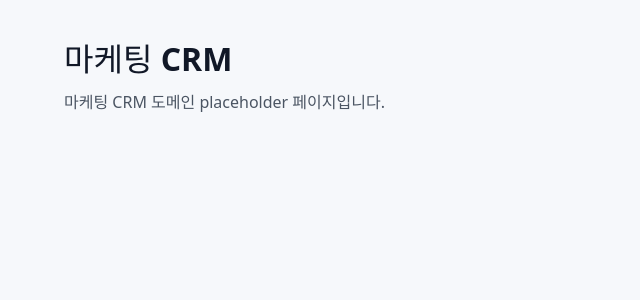
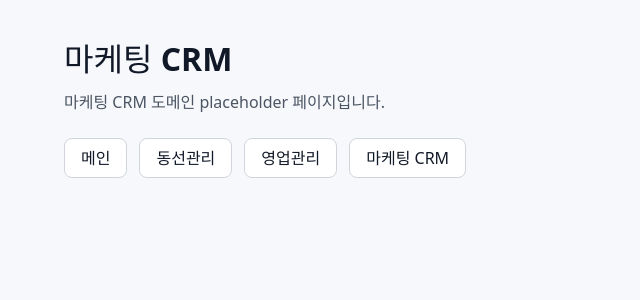
Before and after one commit to DNC-jinsol/hanaro-client-skeleton, a React (Vite) app: page /crm in a window 1280 px wide. Shown: the top 300 px of the page, without its empty margins (0-640 px from the left). Built offline with nearby package versions, Linux system fonts and the light colour scheme.

Commit message:
refactor: 라우팅 구조 정리

```diff
--- a/src/App.module.css
+++ b/src/App.css
@@ -4,32 +4,32 @@
   color: #111827;
 }
 
-.appShell {
+.app-shell {
   max-width: 1200px;
   margin: 0 auto;
   padding: 40px 24px;
 }
 
-.appShell h1 {
+.app-shell h1 {
   margin: 0 0 12px;
   font-size: 32px;
   line-height: 1.2;
 }
 
-.appShell p {
+.app-shell p {
   margin: 0;
   font-size: 16px;
   color: #4b5563;
 }
 
-.appNav {
+.app-nav {
   display: flex;
   flex-wrap: wrap;
   gap: 12px;
   margin-top: 24px;
 }
 
-.appNav a {
+.app-nav-button {
   display: inline-flex;
   align-items: center;
   min-height: 40px;
@@ -38,9 +38,10 @@
   border-radius: 8px;
   color: #111827;
   background: #ffffff;
-  text-decoration: none;
+  font: inherit;
+  cursor: pointer;
 }
 
-.appNav a:hover {
+.app-nav-button:hover {
   background: #f3f4f6;
 }
--- a/src/App.tsx
+++ b/src/App.tsx
@@ -1,66 +1,8 @@
-import { Link, Navigate, Route, Routes } from 'react-router-dom'
-import styles from './App.module.css'
-
-function HomePage() {
-  return (
-    <main className={styles.app}>
-      <section className={styles.appShell}>
-        <h1>Hanaro Frontend Skeleton</h1>
-        <p>3개 도메인이 공통으로 사용할 프론트엔드 스켈레톤입니다.</p>
-
-        <nav className={styles.appNav} aria-label="도메인 내비게이션">
-          <Link to="/route-management">동선관리</Link>
-          <Link to="/sales">영업관리</Link>
-          <Link to="/crm">마케팅 CRM</Link>
-        </nav>
-      </section>
-    </main>
-  )
-}
-
-function RouteManagementPage() {
-  return (
-    <main className={styles.app}>
-      <section className={styles.appShell}>
-        <h1>동선관리</h1>
-        <p>동선관리 도메인 placeholder 페이지입니다.</p>
-      </section>
-    </main>
-  )
-}
-
-function SalesPage() {
-  return (
-    <main className={styles.app}>
-      <section className={styles.appShell}>
-        <h1>영업관리</h1>
-        <p>영업관리 도메인 placeholder 페이지입니다.</p>
-      </section>
-    </main>
-  )
-}
-
-function CrmPage() {
-  return (
-    <main className={styles.app}>
-      <section className={styles.appShell}>
-        <h1>마케팅 CRM</h1>
-        <p>마케팅 CRM 도메인 placeholder 페이지입니다.</p>
-      </section>
-    </main>
-  )
-}
+import './App.css'
+import { AppRouter } from './app/AppRouter'
 
 function App() {
-  return (
-    <Routes>
-      <Route path="/" element={<HomePage />} />
-      <Route path="/route-management" element={<RouteManagementPage />} />
-      <Route path="/sales" element={<SalesPage />} />
-      <Route path="/crm" element={<CrmPage />} />
-      <Route path="*" element={<Navigate to="/" replace />} />
-    </Routes>
-  )
+  return <AppRouter />
 }
 
 export default App
--- /dev/null
+++ b/src/app/AppRouter.tsx
@@ -0,0 +1,28 @@
+import { Suspense } from 'react'
+import { Navigate, Route, Routes } from 'react-router-dom'
+
+import { APP_ROUTES, HOME_ROUTE } from '../routes/routeConfig'
+
+function RouteFallback() {
+  return (
+    <main className="app">
+      <section className="app-shell">
+        <h1>로딩 중</h1>
+        <p>페이지를 불러오고 있습니다.</p>
+      </section>
+    </main>
+  )
+}
+
+export function AppRouter() {
+  return (
+    <Suspense fallback={<RouteFallback />}>
+      <Routes>
+        {APP_ROUTES.map(({ key, path, Component }) => (
+          <Route key={key} path={path} element={<Component />} />
+        ))}
+        <Route path="*" element={<Navigate to={HOME_ROUTE.path} replace />} />
+      </Routes>
+    </Suspense>
+  )
+}
--- /dev/null
+++ b/src/components/AppNav.tsx
@@ -0,0 +1,22 @@
+import { useNavigate } from 'react-router-dom'
+
+import { APP_ROUTES } from '../routes/routeConfig'
+
+export function AppNav() {
+  const navigate = useNavigate()
+
+  return (
+    <nav className="app-nav" aria-label="도메인 내비게이션">
+      {APP_ROUTES.map((route) => (
+        <button
+          key={route.key}
+          type="button"
+          className="app-nav-button"
+          onClick={() => navigate(route.path)}
+        >
+          {route.label}
+        </button>
+      ))}
+    </nav>
+  )
+}
--- /dev/null
+++ b/src/pages/CrmPage.tsx
@@ -0,0 +1,13 @@
+import { AppNav } from '../components/AppNav'
+
+export function CrmPage() {
+  return (
+    <main className="app">
+      <section className="app-shell">
+        <h1>마케팅 CRM</h1>
+        <p>마케팅 CRM 도메인 placeholder 페이지입니다.</p>
+        <AppNav />
+      </section>
+    </main>
+  )
+}
--- /dev/null
+++ b/src/pages/HomePage.tsx
@@ -0,0 +1,13 @@
+import { AppNav } from '../components/AppNav'
+
+export function HomePage() {
+  return (
+    <main className="app">
+      <section className="app-shell">
+        <h1>Hanaro Frontend Skeleton</h1>
+        <p>3개 도메인이 공통으로 사용할 프론트엔드 스켈레톤입니다.</p>
+        <AppNav />
+      </section>
+    </main>
+  )
+}
--- /dev/null
+++ b/src/pages/RouteManagementPage.tsx
@@ -0,0 +1,13 @@
+import { AppNav } from '../components/AppNav'
+
+export function RouteManagementPage() {
+  return (
+    <main className="app">
+      <section className="app-shell">
+        <h1>동선관리</h1>
+        <p>동선관리 도메인 placeholder 페이지입니다.</p>
+        <AppNav />
+      </section>
+    </main>
+  )
+}
--- /dev/null
+++ b/src/pages/SalesPage.tsx
@@ -0,0 +1,13 @@
+import { AppNav } from '../components/AppNav'
+
+export function SalesPage() {
+  return (
+    <main className="app">
+      <section className="app-shell">
+        <h1>영업관리</h1>
+        <p>영업관리 도메인 placeholder 페이지입니다.</p>
+        <AppNav />
+      </section>
+    </main>
+  )
+}
--- /dev/null
+++ b/src/routes/routeConfig.ts
@@ -0,0 +1,54 @@
+import { lazy } from 'react'
+import type { LazyExoticComponent } from 'react'
+
+export type RouteKey = 'home' | 'routeManagement' | 'sales' | 'crm'
+
+type RouteComponent = LazyExoticComponent<() => React.JSX.Element>
+
+export type RouteItem = {
+  key: RouteKey
+  path: string
+  label: string
+  Component: RouteComponent
+}
+
+export const APP_ROUTES: RouteItem[] = [
+  {
+    key: 'home',
+    path: '/',
+    label: '메인',
+    Component: lazy(async () => {
+      const module = await import('../pages/HomePage')
+      return { default: module.HomePage }
+    }),
+  },
+  {
+    key: 'routeManagement',
+    path: '/route-management',
+    label: '동선관리',
+    Component: lazy(async () => {
+      const module = await import('../pages/RouteManagementPage')
+      return { default: module.RouteManagementPage }
+    }),
+  },
+  {
+    key: 'sales',
+    path: '/sales',
+    label: '영업관리',
+    Component: lazy(async () => {
+      const module = await import('../pages/SalesPage')
+      return { default: module.SalesPage }
+    }),
+  },
+  {
+    key: 'crm',
+    path: '/crm',
+    label: '마케팅 CRM',
+    Component: lazy(async () => {
+      const module = await import('../pages/CrmPage')
+      return { default: module.CrmPage }
+    }),
+  },
+]
+
+export const HOME_ROUTE = APP_ROUTES[0]
```
